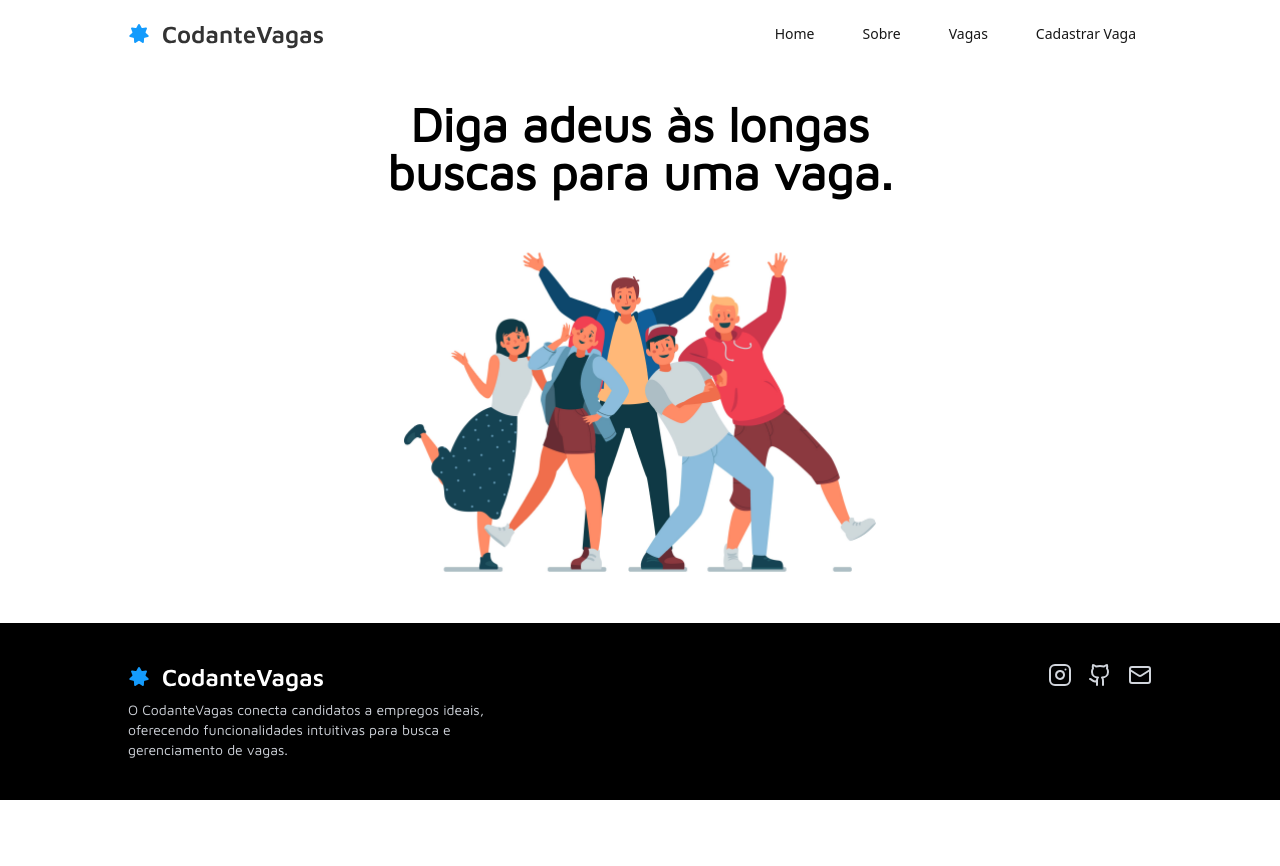
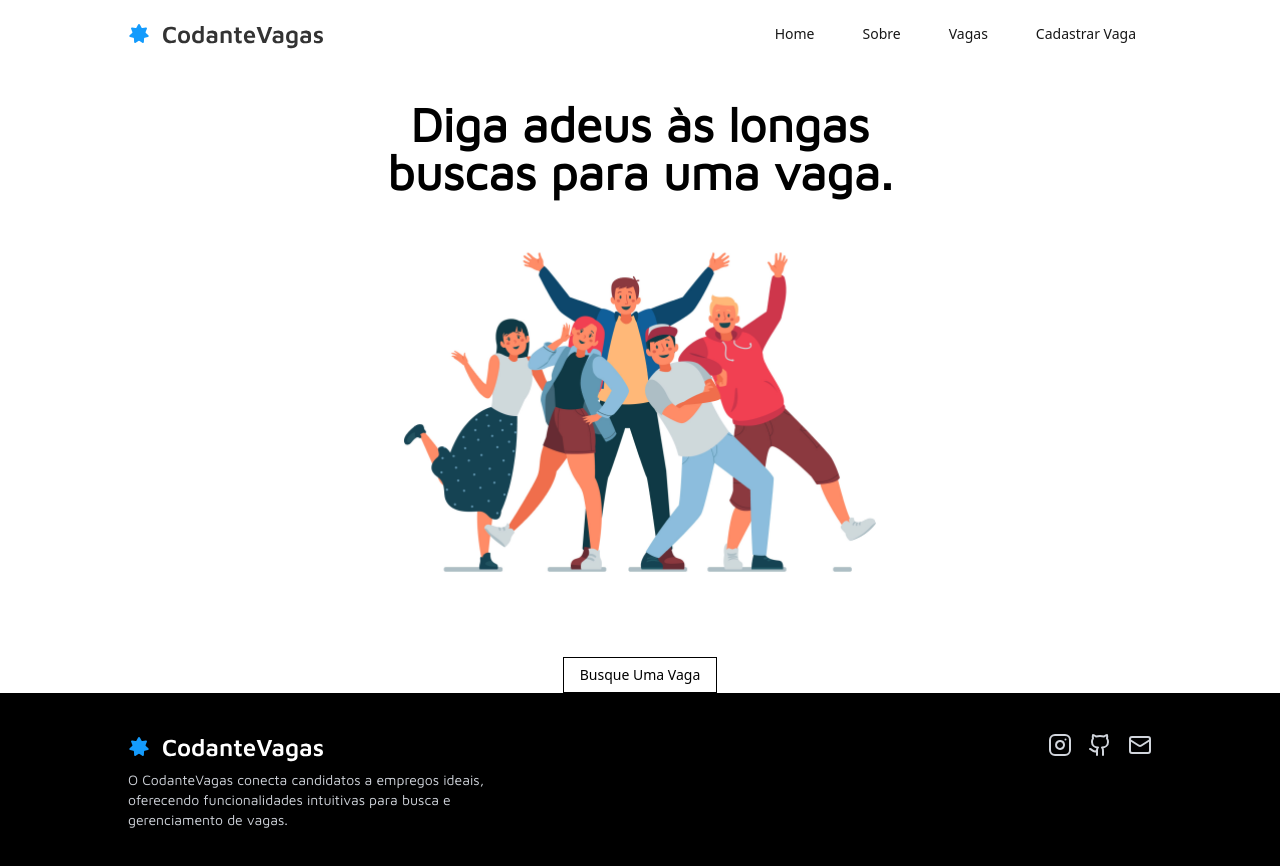
Before and after one commit to thelittlebirdbtc/code, a Next.js app in the folder vagas/: page / in a window 1280 px wide. Shown: the top 866 px of the page. Before the commit the page ends 800 px from the top, so only its background shows below. Built offline with nearby package versions, Linux system fonts and the light colour scheme; a web font is replaced by a local one.

Commit message:
Add button component to Home page for job search; update button styles for consistency

```diff
--- a/vagas/app/page.tsx
+++ b/vagas/app/page.tsx
@@ -1,10 +1,13 @@
 import Image from 'next/image';
-
+import { Button } from '@/components/ui/button';
 export default function Home() {
   return (
     <section className="text-center items-center flex flex-col justify-center gap-4 mt-8">
       <h1 className="text-5xl font-black font-display w-xl mx-auto">Diga adeus às longas buscas para uma vaga.</h1>
       <Image src="/people.png" alt="astronauta" width={500} height={500} />
+      <Button className="cursor-pointer mt-12" variant={'outline'}>
+        Busque Uma Vaga
+      </Button>
     </section>
   );
 }
--- a/vagas/components/ui/button.tsx
+++ b/vagas/components/ui/button.tsx
@@ -13,8 +13,8 @@ const buttonVariants = cva(
           "bg-primary text-primary-foreground shadow-xs hover:bg-primary/90",
         destructive:
           "bg-destructive text-white shadow-xs hover:bg-destructive/90 focus-visible:ring-destructive/20 dark:focus-visible:ring-destructive/40",
-        outline:
-          "border border-input bg-background shadow-xs hover:bg-accent hover:text-accent-foreground",
+          outline:
+          'border border-black rounded-none bg-background hover:bg-accent hover:text-accent-foreground',
         secondary:
           "bg-secondary text-secondary-foreground shadow-xs hover:bg-secondary/80",
         ghost: "hover:bg-accent hover:text-accent-foreground",
```
